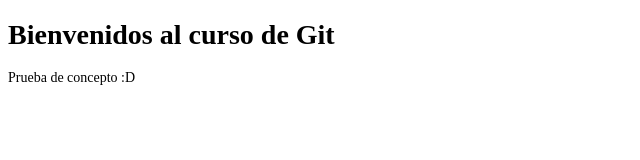
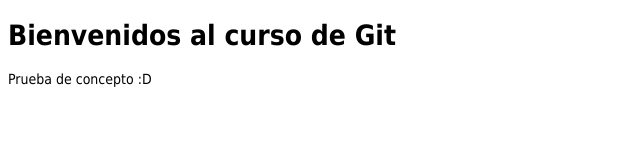
Before and after one commit to configbug/Git, a plain HTML site: page index.html in a window 1280 px wide. Shown: the whole page, without its empty margins (0-640 px from the left). Drawn offline with Linux system fonts and the light colour scheme.

Commit message:
Se modificó las hojas de estilos

```diff
--- a/styles.css
+++ b/styles.css
@@ -1,2 +1,2 @@
-body{font: Tahoma;
+body{font-family: Tahoma;
 font-size: 14px}
```
